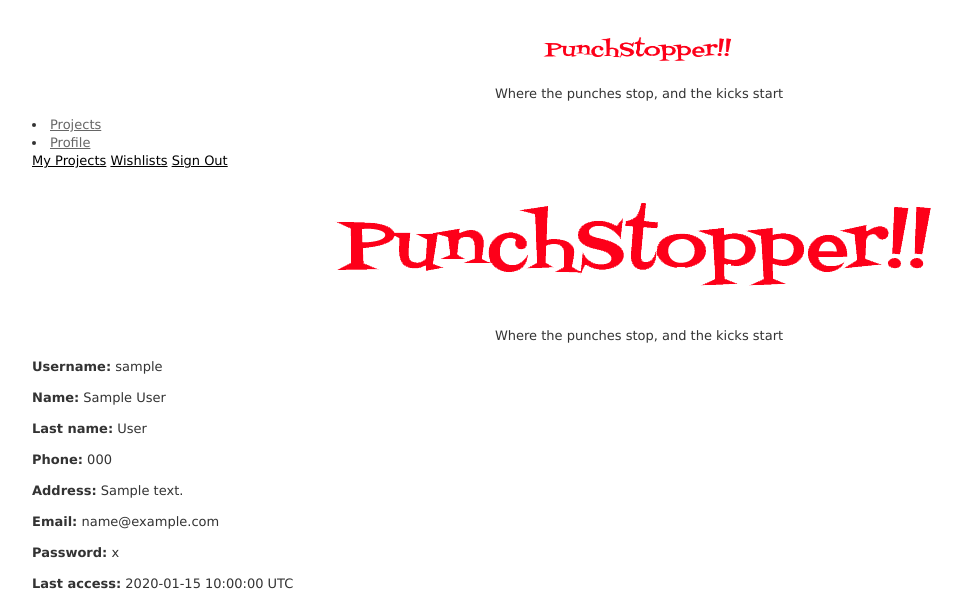
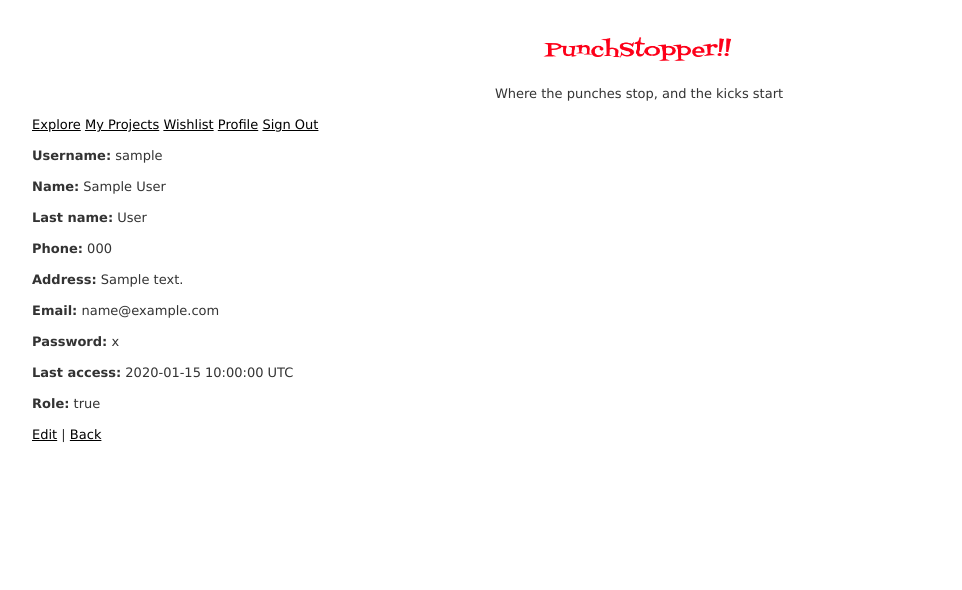
Before and after one commit to UANDES-4103-201810/course-project-punchstopper, a Rails app: page /users/1 in a window 1280 px wide. Shown: the top 590 px of the page, without its empty margins (1-963 px from the left). Run offline with Rails 7, Linux system fonts and the light colour scheme; a user stored in the database is signed in; tables that the repository leaves empty hold one stand-in row (values such as "Sample post"); style sheets or scripts are compiled from the project's sources.

Commit message:
Navbar links update.

```diff
--- a/app/controllers/projects_controller.rb
+++ b/app/controllers/projects_controller.rb
@@ -4,7 +4,11 @@
   # GET /projects
   # GET /projects.json
   def index
-    @projects = Project.all
+    if params[:my_projects]
+        @projects = Project.where("user_id = ?", current_user.id)
+    else
+        @projects = Project.all
+    end
   end
 
   # GET /projects/1
--- a/app/controllers/user_wishlists_controller.rb
+++ b/app/controllers/user_wishlists_controller.rb
@@ -4,7 +4,7 @@
   # GET /user_wishlists
   # GET /user_wishlists.json
   def index
-    @user_wishlists = UserWishlist.all
+    @user_wishlists = UserWishlist.where("user_id = ?", current_user.id)
   end
 
   # GET /user_wishlists/1
--- a/app/views/layouts/application.html.erb
+++ b/app/views/layouts/application.html.erb
@@ -10,11 +10,11 @@
     <%= image_tag("logos/logo.png", size: "200x35", alt: "Edit Entry")%>
     </h1>
     <p align="center">Where the punches stop, and the kicks start</p>
-		<li><a href="">Projects</a></li>
-		<li><a href="">Profile</a></li>
+		<%= link_to "Explore", projects_path %>
 		<% if current_user %>
-			<%= link_to "My Projects", projects_path %>
-			<%= link_to "Wishlists", user_wishlists_path %>
+			<%= link_to "My Projects", projects_path(my_projects: true) %>
+			<%= link_to "Wishlist", user_wishlists_path %>
+			<%= link_to "Profile", current_user %>
             <%= link_to "Sign Out", destroy_user_session_path, method: :delete %>
 		<% else %>
 			<%= link_to "Sign In", new_user_session_path %>
--- a/app/views/users/show.html.erb
+++ b/app/views/users/show.html.erb
@@ -1,11 +1,3 @@
-<head>
-  <h1  align="center">
-    <%= image_tag ("logos/logo.png") %>
-  </h1>
-  <p align="center">Where the punches stop, and the kicks start</p>
-</head>
-
-
 <p id="notice"><%= notice %></p>
 
 <p>
```
Also changed, not shown: db/development.sqlite3, 1 other file.
